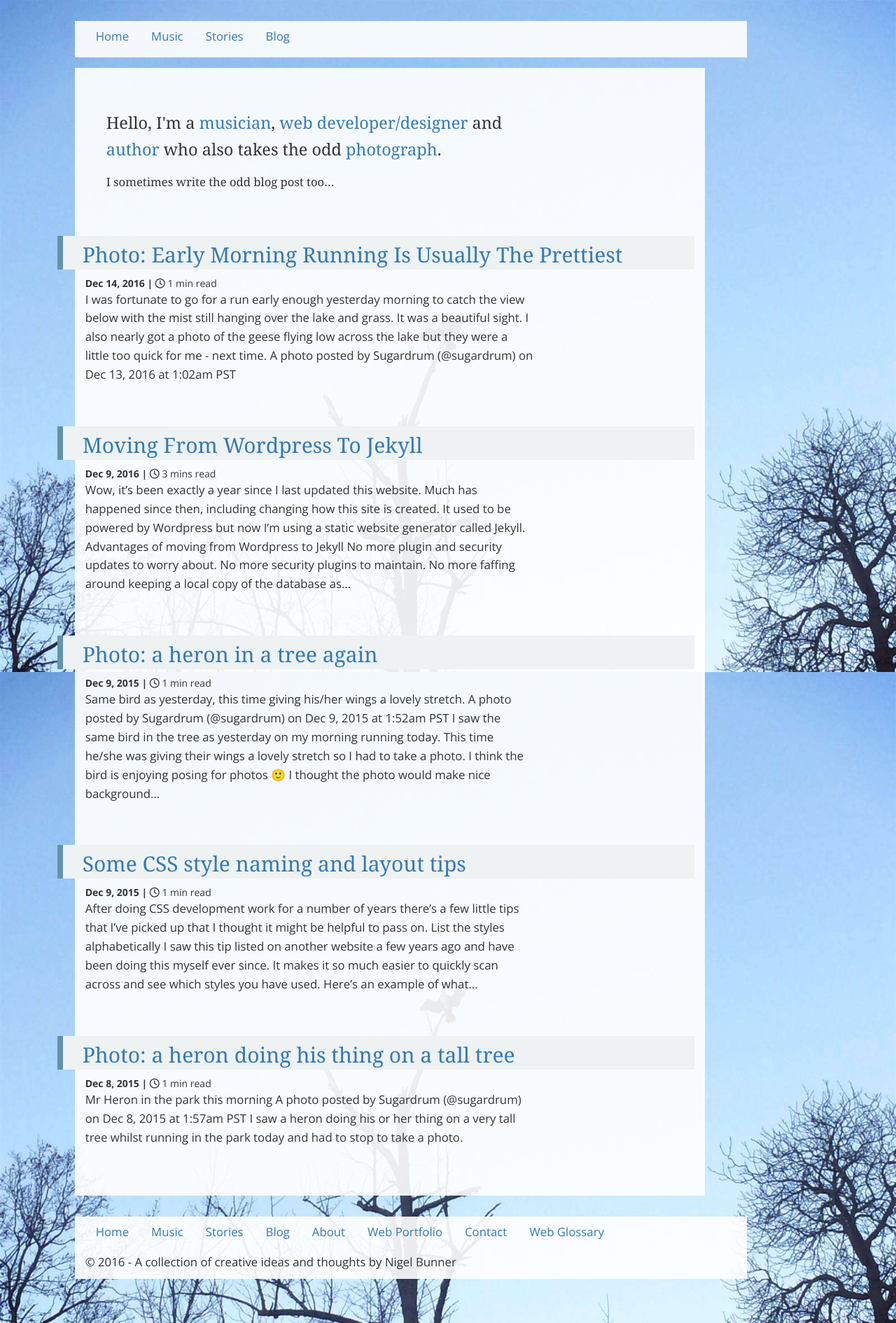
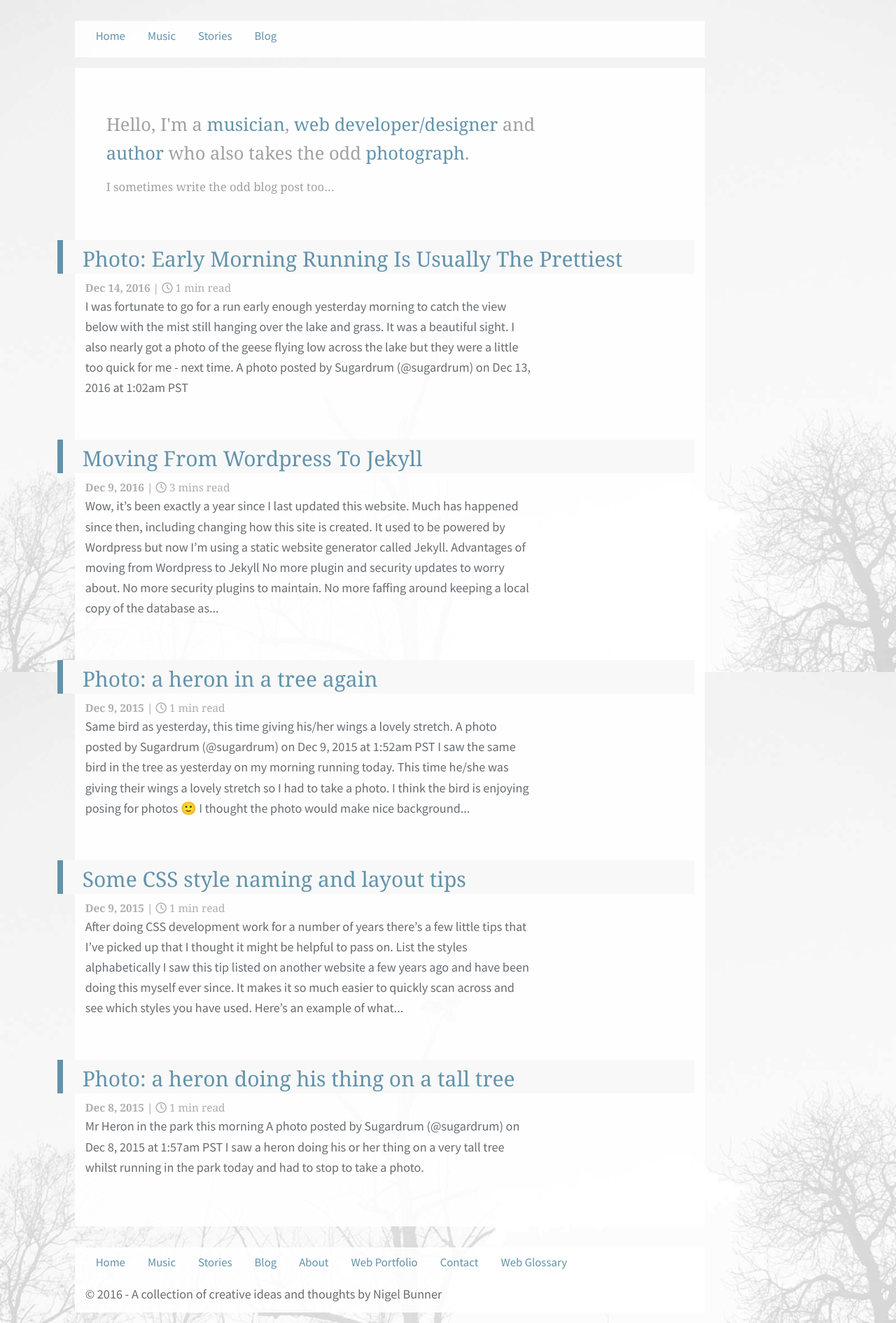
Before and after one commit to nbunner-personal/nigelbunner, a Jekyll site: the page built from index.md, in a window 1280 px wide. Shown: the whole page at 70% size. Built offline with Jekyll 4.4.1, drawn with Linux system fonts in a browser that asks for light colours; nearby versions of some CDN libraries; some web fonts are replaced.

Commit message:
Touching up the design a little

```diff
--- a/_includes/head.html
+++ b/_includes/head.html
@@ -1,6 +1,6 @@
 <head>
     <meta charset="utf-8">
-    <link href='http://fonts.googleapis.com/css?family=Open+Sans:700,400italic,400|Sorts+Mill+Goudy:400,400italic' rel='stylesheet' type='text/css'>
+    <link href='http://fonts.googleapis.com/css?family=Source+Sans+Pro:700,400italic,400|Sorts+Mill+Goudy:400,400italic' rel='stylesheet' type='text/css'>
     <meta http-equiv="X-UA-Compatible" content="IE=edge,chrome=1">
     <title>{% if page.title %}{{ page.title }}{% else %}{{ site.title}}{% endif %}</title>
     <meta name="description" content="{% if page.title %}{{ page.title }}{% endif %} - {{ site.description }}" />
--- a/css/nb-styles.scss
+++ b/css/nb-styles.scss
@@ -4,24 +4,28 @@
 body {
   background-attachment: fixed;
   background-color: #A2C9F0;
-  background-image: url(/img/bird-in-sky-back.jpg);
+  background-image: url(/img/bird-in-sky-back-2.jpg);
   background-position: bottom center;
   background-repeat: no-repeat;
   background-size: cover;
   -moz-background-size: cover;
   -webkit-background-size: cover;
-  font-family: "Open Sans", "Helvetica Neue", Helvetica, Arial, sans-serif;
+  color: darken(#80878c, 10%);
+  font-family: "Source Sans Pro", "Helvetica Neue", Helvetica, Arial, sans-serif;
   margin: 0;
   padding: 0;
 }
 
+a:link, a:visited {color: #6293AB;}
+a:hover {color: lighten(#6293AB, 5%);}
+
 #main {background: rgba(255,255,255,0.9); max-width: 900px; padding-bottom: 60px;}
 
-p {font-size: 1.2em; line-height: 1.6em; max-width: 750px;}
+p {font-size: 1.3em; line-height: 1.7em; max-width: 750px;}
 li {font-size: 1.2em; margin-bottom: 8px;}
 
-.home-intro {font-family: "Sorts Mill Goudy", "Georgia", Cambria, Times New Roman, Times, serif; font-size: 1.4em; line-height: 1.7em; margin: 60px 30px;}
-
+.home-intro {color: darken(#AEAEAE, 5%); font-family: "Sorts Mill Goudy", "Georgia", Cambria, Times New Roman, Times, serif; font-size: 1.4em; line-height: 1.7em; margin: 60px 30px;}
+.date {color: #AEAEAE; font-family: "Sorts Mill Goudy", "Georgia", Cambria, Times New Roman, Times, serif; font-size: 1.1em;}
 .portfolio .portfolio_thumbnail {
   height: 204px;
   margin-bottom: 20px;
@@ -125,10 +129,11 @@ li {font-size: 1.2em; margin-bottom: 8px;}
   }
   .post .article-header h1,
   .post .article-header h2 {
-    background: #eef2f3;
+    background: #F8F8F8;
     border-left: 8px solid #6293ab;
     margin-left: -40px;
     padding: 10px 28px 5px;
+    a:link, a:visited {color: #6293AB;}
   }
   .intro_text {
     margin: 0 0 60px;
@@ -175,6 +180,7 @@ h2, .h2, h3, .h3, h4, .h4, h5, .h5 {
 .main-footer, .main-header {
   background: rgba(255,255,255,0.9);
   margin-top: 30px; margin-bottom: 15px;
+  max-width: 900px;
 }
 
 .h_post {margin: 60px 30px;}
```
Also changed, not shown: img/bird-in-sky-back-2.jpg (added).
